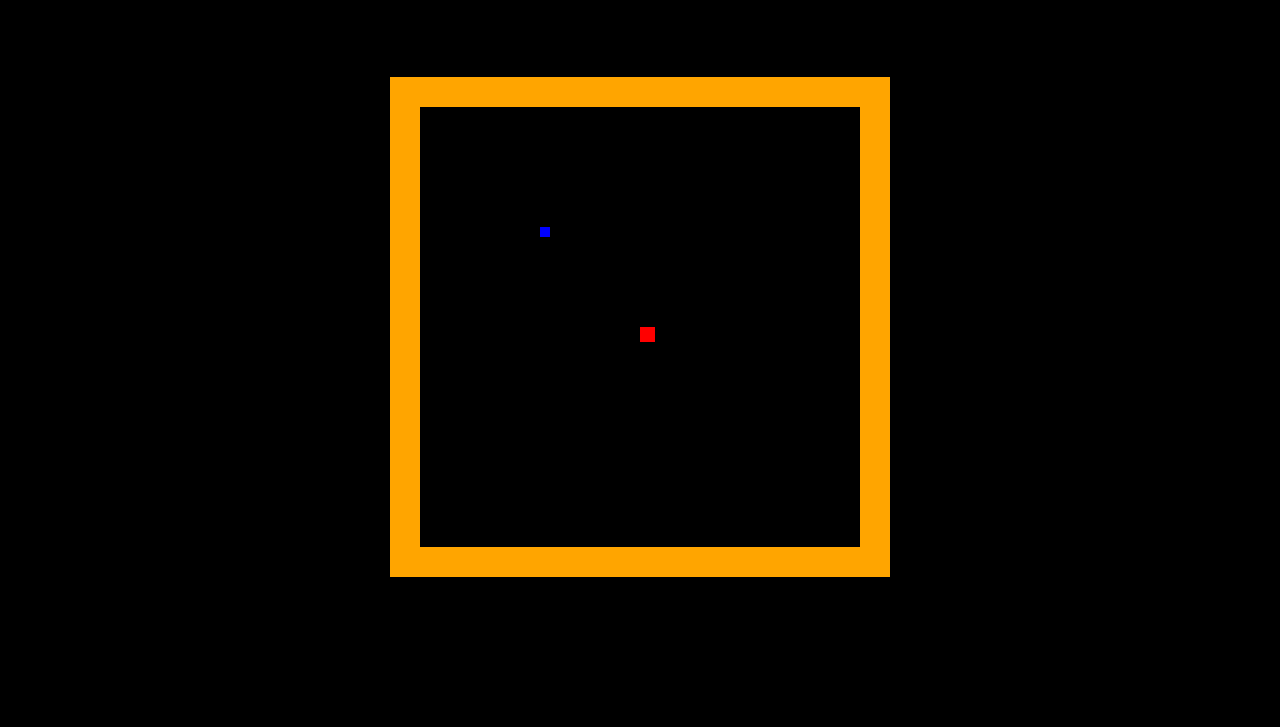
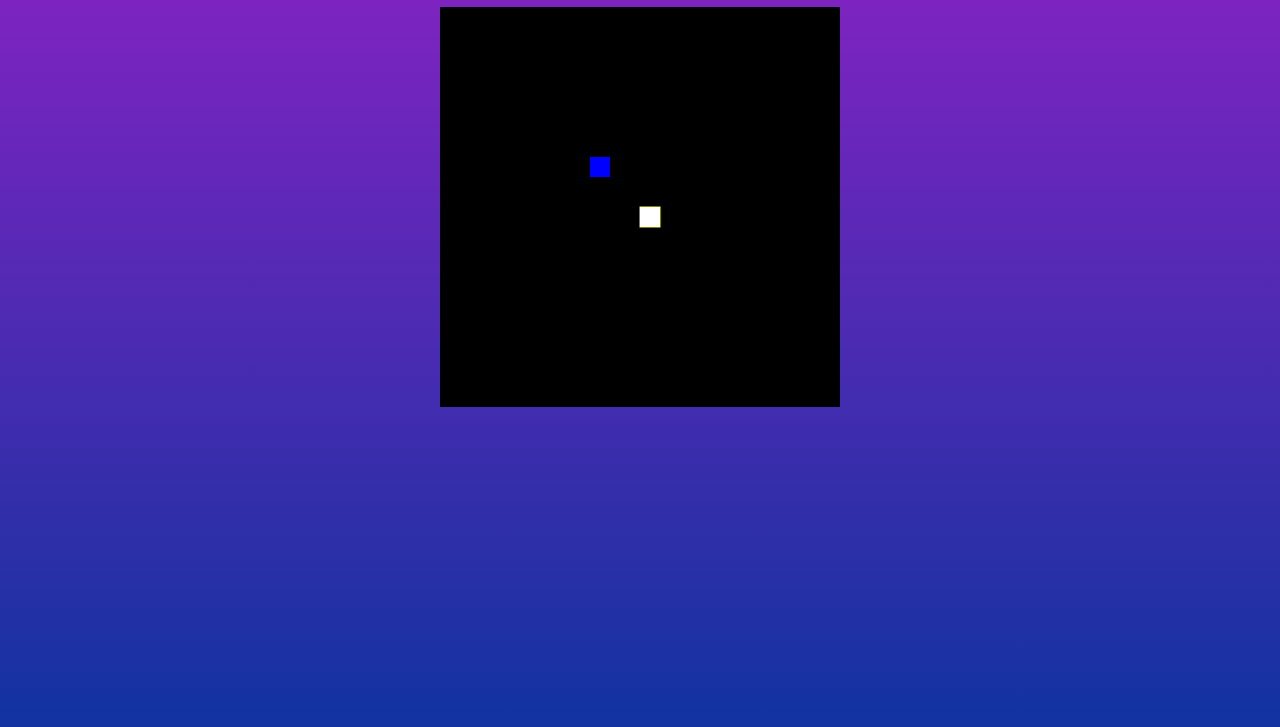
Before and after one commit to Ghack929309/Games-js, a plain HTML site: page snake/index.html in a window 1280 px wide. Shown: the part 73-800 px from the top of the page. Drawn offline with Linux system fonts and the light colour scheme.

Commit message:
snake tail created

```diff
--- /dev/null
+++ b/snake/food.js
@@ -0,0 +1,11 @@
+export default class Food {
+    constructor({position}) {
+        this.position = position
+        this.width = 20
+        this.height = 20
+    }
+    draw(ctx){
+        ctx.fillStyle = 'blue'
+        ctx.fillRect(this.position.x,this.position.y, this.width, this.height)
+    }
+}
--- a/snake/index.html
+++ b/snake/index.html
@@ -1,16 +1,21 @@
 <style>
-    *{
-        margin: 0;
-        padding: 0;
-        box-sizing: border-box;
-    }
     body{
-        margin: 0;
-        background-color: black;
+        display: flex;
+        margin:0;
+        padding:0;
+        flex-direction: column;
+        align-items: center;
+        justify-content:center;
+        background:linear-gradient(
+        0deg,
+        rgb(17,51,161) 0%,
+        rgb(136,34,195) 100%
+        );
+        color:white
     }
 </style>
-<div style="display: flex; align-items: center; justify-content: center;
-width: 100%; height: 100%">
-<canvas id="canvas"></canvas>
+<div class="game">
+    <h1>Snake Game</h1>
+    <canvas id="canvas"></canvas>
 </div>
-<script src="script.js"></script>
+<script  src="./index.js" type="module"></script>
--- /dev/null
+++ b/snake/index.js
@@ -0,0 +1,55 @@
+import Snake from "./snake.js"
+import Food from "./food.js";
+
+const canvas = document.getElementById('canvas');
+const ctx = canvas.getContext('2d');
+const width=canvas.width =400
+const height =canvas.height =400
+let speed = 50
+
+const snake =  new Snake({
+    position:{
+        x:canvas.width/2,
+        y:canvas.height/2
+    }
+})
+const food = new Food({
+    position:{
+        x:150,
+        y:150
+    }
+})
+
+function gameLoop(){
+    // customStyle()
+    ctx.fillStyle='black'
+    ctx.fillRect(0,0,width,height)
+    food.draw(ctx)
+    snake.draw(ctx)
+    collisionDetections(food,snake)
+}
+setInterval(gameLoop,1000/speed)
+
+function collisionDetections(food,snake){
+    const foodLeft = food.position.x
+    const foodRight = food.position.x + food.width
+    const foodTop = food.position.y
+    const foodBottom = food.position.y + food.height
+    const snakeLeft = snake.position.x
+    const snakeRight = snake.position.x + snake.width
+    const snakeTop = snake.position.y
+    const snakeBottom = snake.position.y + snake.height
+    if(snakeLeft < foodRight && snakeRight > foodLeft &&
+    snakeBottom > foodTop && snakeTop < foodBottom){
+        food.position.x = Math.floor(Math.random() * 378) + food.width
+        food.position.y = Math.floor(Math.random() * 378)+food.height
+        snake.total++
+    }
+}
+
+function customStyle(){
+    ctx.shadowColor = '#d53'
+    ctx.shadowBlur= 20
+    ctx.lineJoin = 'bevel'
+    ctx.lineWidth = 3
+}
--- a/snake/script.js
+++ /dev/null
@@ -1,248 +0,0 @@
-const canvas = document.getElementById('canvas')
-const ctx = canvas.getContext('2d')
-canvas.width = 500
-canvas.height = 500
-
-
-//class grid
-class Grid{
-    constructor({position,width,height}) {
-        this.position = position
-        // this.velocity = velocity
-            this.width = width
-            this.height = height
-        this.color = 'orange'
-    }
-    draw(){
-        ctx.fillStyle=this.color
-        ctx.fillRect(this.position.x,this.position.y,this.width,this.height)
-    }
-}
-
-
-//snake class
-class Snake{
-    constructor({position,velocity,width}) {
-        this.position=position
-        this.velocity=velocity
-        this.width=width
-        this.height=15
-    }
-
-    draw(){
-        ctx.fillStyle="red"
-        ctx.fillRect(this.position.x,this.position.y,this.width,this.height)
-    }
-
-    update(){
-        this.draw()
-        this.position.x += this.velocity.x
-        this.position.y += this.velocity.y
-    }
-
-}
-
-//class food
-class Food {
-    constructor({position,velocity,width,height}) {
-        this.position =position
-        this.width = width
-        this.height = height
-        this.velocity = velocity
-    }
-    drawFood(){
-        ctx.fillStyle='blue'
-        ctx.fillRect(this.position.x,this.position.y,this.width,this.height)
-    }
-}
-//link list
-class LinkedList{
-    constructor() {
-        this.head =null
-        this.length =0
-    }
-    insertToTail(value){
-        const node = new Node(value)
-        if(this.head===null){
-            this.head = node
-
-        }else{
-            let current = this.head
-           while(current.next){
-                current = current.next
-           }
-           current.next = node
-        }
-        this.length++
-    }
-
-}
-class Node{
-    constructor(value) {
-        this.value=value
-        this.next = null;
-    }
-
-}
-//create linkList of snake
-const link = new LinkedList()
-link.insertToTail({
-    position:{
-        x:500/2,
-        y:500/2
-    },velocity:{
-        x:0,
-        y:0
-    },
-    width:15
-})
-//add the snake head to the list
-const {position,velocity,width}=link.head.value
-const snake = new Snake({position,velocity,width})
-// create a food
-const food = new Food({
-    position:{
-        x:150,
-        y:150
-    },
-    velocity:{
-        x:0,
-        y:0
-    },width:10,
-    height:10
-})
-//draw the snake
-snake.draw()
-
-//design pattern
-const patterns = [
-    ['-','-','-'],
-    ['|',' ','|'],
-    ['-','-','-']
-]
-// animate the snake on canvas
-let widthCv = 167;
-let heightCv = 235;
-// TODO : CREATE AN ARRAY OF block, THEN LOOP TO DRAW EACH BLOCK TO CONSTRUCT THE PATTERN
-const blocks =[]
-patterns.forEach((row,index)=>{
-    row.forEach((el,column)=>{
-        switch (el){
-            case '-':
-                blocks.push(new Grid({
-                    position:{
-                        x:widthCv*column,
-                        y:heightCv *index
-                    },
-                    width:widthCv,
-                    height: 30
-                }))
-                break
-            case '|':
-                blocks.push(new Grid({
-                    position:{
-                        x:column===0?0:470,
-                        y:0
-                    },
-                    width:30,
-                    height: 500
-                }))
-                break
-        }
-    })
-})
-const keys =['w','a','s','d']
-let lastKey = ''
-
-
-function animate(){
-    ctx.clearRect(0,0,canvas.width,canvas.height)
-    snake.update()
-    food.drawFood()
-    blocks.forEach(block => block.draw())
-    snake.velocity.x=0;
-    snake.velocity.y=0
-    food.velocity.x=0
-    food.velocity.y=0
-    //snake eat the food
-    const snakeTop = snake.position.y
-    const snakeBottom = snake.position.y + snake.height
-    const snakeLeft = snake.position.x
-    const snakeRight = snake.position.x + snake.width
-
-    const foodTop = food.position.y
-    const foodBottom = food.position.y + food.height
-    const foodLeft = food.position.x
-    const foodRight = food.position.x + food.width
-
-    if(snakeLeft < foodRight && snakeRight >foodLeft &&
-     snakeTop < foodBottom && snakeBottom > foodTop){
-        food.position.x=Math.floor(Math.random()*425 )+30
-        food.position.y = Math.floor(Math.random()*425 )+30;
-        link.insertToTail({
-            position:{
-                x:snakeRight,
-                y:snakeBottom
-            },velocity:{
-                x:snake.position.x,
-                y:snake.position.y
-            },width:15
-        })
-        console.log(link)
-    }
-    //move the snake inside the square
-    if( lastKey ==='a'&&
-        snake.position.x>30 ){
-        snake.velocity.x =-2;
-    }else if( lastKey === 'd'&&
-        snake.position.x<455
-    ){
-        snake.velocity.x = 2
-    }else if( lastKey === 'w'&&
-        snake.position.y>30){
-        snake.velocity.y =- 2
-    }else if(lastKey === 's'&&
-        snake.position.y<455){
-        snake.velocity.y = 2
-    }
-    requestAnimationFrame(animate)
-}
-animate()
-
-
-addEventListener('keydown',({key})=>{
-    switch (key){
-        case 'a':
-            if(keys.includes('a')){
-               keys.splice(keys.indexOf('d'),1)
-                lastKey='a'
-                if(!keys.includes('w')) keys.push('w')
-                if(!keys.includes('s')) keys.push('s')
-            }
-            break
-        case 'd':
-            if(keys.includes('d')){
-                keys.splice(keys.indexOf('a'),1)
-                lastKey='d'
-                if(!keys.includes('w')) keys.push('w')
-                if(!keys.includes('s')) keys.push('s')
-            }
-            break
-        case 'w':
-            if(keys.includes('w')){
-                keys.splice(keys.indexOf('s'),1)
-                lastKey='w'
-                if(!keys.includes('a')) keys.push('a')
-                if(!keys.includes('d')) keys.push('d')
-            }
-            break
-        case 's':
-            if(keys.includes('s')){
-                keys.splice(keys.indexOf('w'),1)
-                lastKey='s'
-                if(!keys.includes('a')) keys.push('a')
-                if(!keys.includes('d')) keys.push('d')
-            }
-            break
-    }
-})
--- /dev/null
+++ b/snake/snake.js
@@ -0,0 +1,88 @@
+export default class Snake{
+    constructor({position}) {
+        this.position = position
+        this.velocity ={
+            x:0,
+            y:0
+        }
+        this.width = 20
+        this.height =20
+        this.total = 0
+        this.tail=[]
+        document.addEventListener('keydown',this.KeyDown)
+    }
+
+    draw(ctx){
+        this.position.x +=this.velocity.x
+        this.position.y += this.velocity.y
+        this.move()
+        ctx.fillStyle = 'green'
+     for(let i=0;i<this.total;i++){
+         ctx.fillRect(this.tail[i].x,this.tail[i].y,this.width,this.height)
+     }
+        ctx.strokeStyle ='yellow'
+        ctx.strokeRect(this.position.x,this.position.y,this.width,this.height)
+        ctx.fillStyle = 'white'
+        ctx.fillRect(this.position.x,this.position.y,this.width,this.height)
+
+    }
+
+    move(){
+        this.velocity.x=0
+        this.velocity.y =0
+        //body of the snake
+if(this.total===this.tail.length){
+       for(let i=0;i<this.tail.length-1;i++){
+           this.tail[i]=this.tail[i+1]
+       }
+}
+       this.tail[this.total-1] = {x:this.position.x,y:this.position.y}
+        //move the snake with the body
+        switch (this.lastKey){
+            case 'a':
+                if(this.position.x <=2)return
+                this.velocity.x = -2
+                break;
+            case 'd':
+                if(this.position.x >=378)return
+                this.velocity.x = 2
+                break;
+            case 'w':
+                if(this.position.y<=2)return
+                this.velocity.y = -2
+                break;
+            case "s":
+                if(this.position.y>=378)return
+                this.velocity.y = 2
+                break;
+        }
+    }
+
+    KeyDown = ({key})=>{
+        switch (key){
+            case 'a':
+                if(this.velocity.x === 2)return
+                this.lastKey ='a'
+                break;
+            case 'd':
+                if(this.velocity.x === -2)return
+                this.lastKey ='d'
+                break;
+            case 'w':
+                if(this.velocity.y === 2)return
+                this.lastKey ='w'
+                break;
+            case "s":
+                if(this.velocity.y === -2) return;
+                this.lastKey ='s'
+                break
+        }
+    }
+}
+export class Body {
+    constructor(x,y) {
+        this.x=x
+        this.y=y
+    }
+
+}
```
